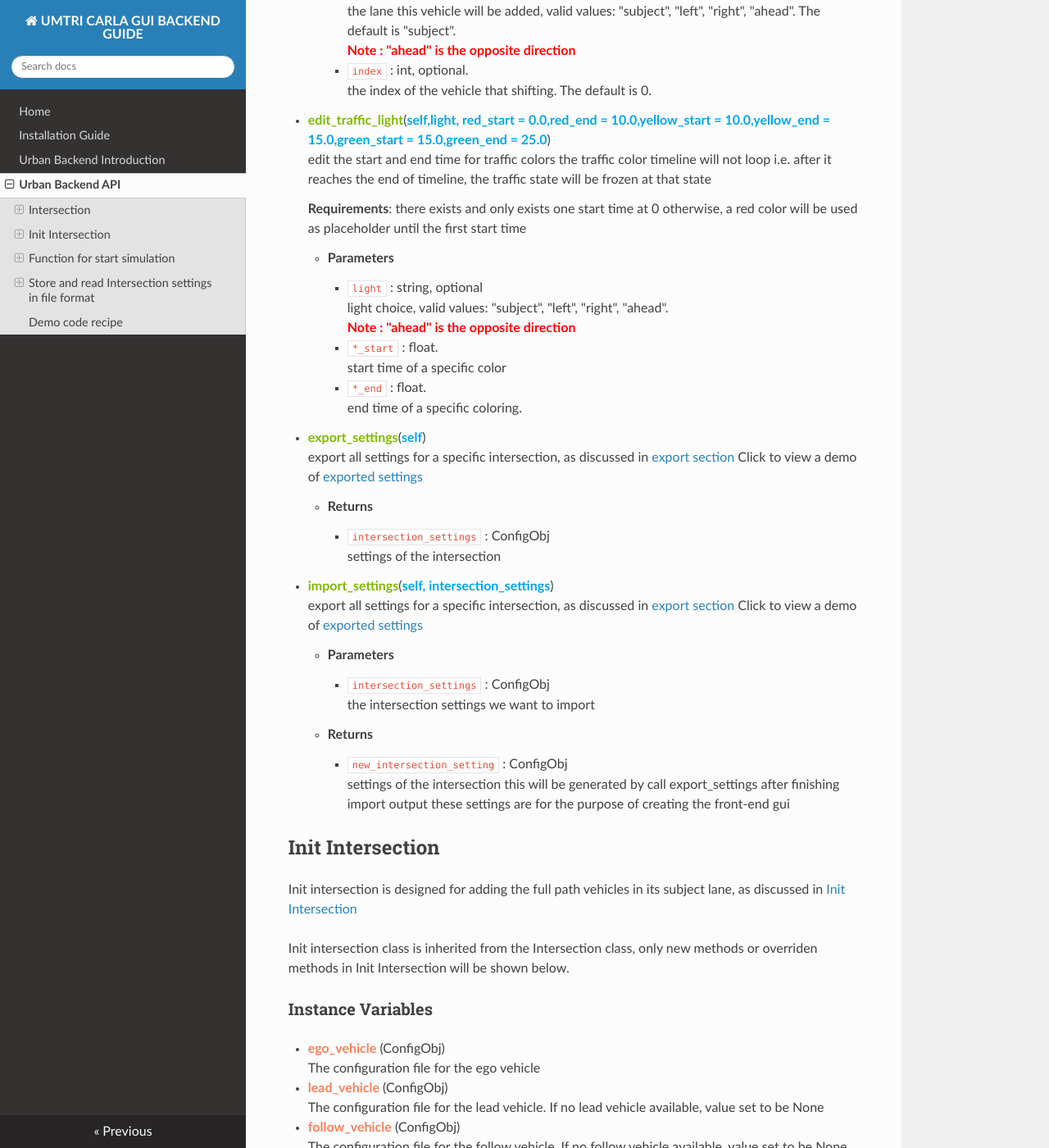
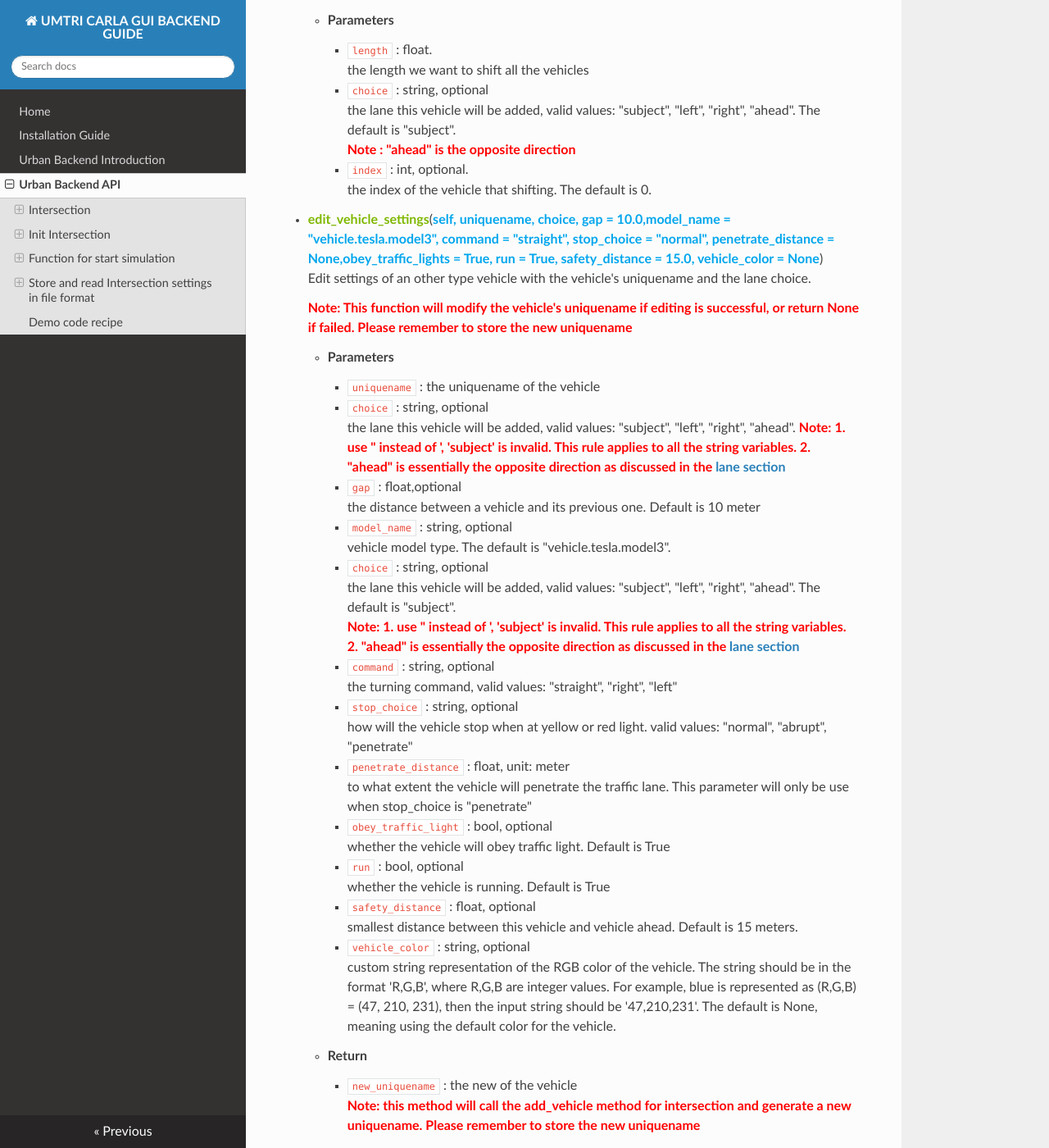
Before and after one commit to CenturyLiu/Carla-GUI, an MkDocs documentation site: the page built from Docs/urban_backend_api.md, in a window 1280 px wide and 1400 px high, scrolled down 2032 px. Shown: the whole window at 82% size. Built offline with MkDocs 1.6.1, drawn with Linux system fonts in a browser that asks for light colours; nearby versions of some CDN libraries; some of the changed text lies outside the part shown.

Commit message:
docs: update introduction to color and edit func

```diff
--- a/Docs/urban_backend_api.md
+++ b/Docs/urban_backend_api.md
@@ -25,7 +25,7 @@ The Intersection class defines a **normal intersection** as is discussed in [urb
 
 ### Method
 
-- **<font color="#7fb800">add_vehicle</font>**(<font color="#00a6ed">**self, gap = 10.0, model_name = "vehicle.tesla.model3", choice = "subject", command = "straight", stop_choice = "normal", penetrate_distance = None,obey_traffic_lights = True, run = True, safety_distance = 15.0**</font>)
+- **<font color="#7fb800">add_vehicle</font>**(<font color="#00a6ed">**self, gap = 10.0, model_name = "vehicle.tesla.model3", choice = "subject", command = "straight", stop_choice = "normal", penetrate_distance = None,obey_traffic_lights = True, run = True, safety_distance = 15.0, vehicle_color = None**</font>)
    Add a vehicle to a chosen lane, as is discussed in the [lane section](urban_backend_introduction.md#lane) and the [vehicle section](urban_backend_introduction.md#vehicle)
 
     - **Parameters**
@@ -59,6 +59,8 @@ The Intersection class defines a **normal intersection** as is discussed in [urb
         - `safety_distance` : float, optional
             smallest distance between this vehicle and vehicle ahead. Default is 15 meters.
 
+        - `vehicle_color` : string, optional
+            custom string representation of the RGB color of the vehicle. The string should be in the format 'R,G,B', where R,G,B are integer values. For example, blue is represented as (R,G,B) = (47, 210, 231), then the input string should be '47,210,231'. The default is None, meaning using the default color for the vehicle.
 
     - **Return**
         - `uniquename` : the uniquename of the vehicle
@@ -81,6 +83,55 @@ The Intersection class defines a **normal intersection** as is discussed in [urb
 
         - `index` : int, optional.
         the index of the vehicle that shifting. The default is 0.
+
+
+- **<font color="#7fb800">edit_vehicle_settings</font>**(<font color="#00a6ed">**self, uniquename, choice, gap = 10.0,model_name = "vehicle.tesla.model3", command = "straight", stop_choice = "normal", penetrate_distance = None,obey_traffic_lights = True, run = True, safety_distance = 15.0, vehicle_color = None**</font>)
+   Edit settings of an other type vehicle with the vehicle's uniquename and the lane choice.
+
+    <font color="#ff0000">**Note: This function will modify the vehicle's uniquename if editing is successful, or return None if failed. Please remember to store the new uniquename**</font>
+
+    - **Parameters**
+        - `uniquename` : the uniquename of the vehicle
+        - `choice` : string, optional
+            the lane this vehicle will be added, valid values: "subject", "left", "right", "ahead".
+<font color="#ff0000"> **Note: 1. use " instead of ', 'subject' is invalid. This rule applies to all the string variables.  2. "ahead" is essentially the opposite direction as discussed in the [lane section](urban_backend_introduction.md#lane)**</font>
+
+        - `gap`  : float,optional
+            the distance between a vehicle and its previous one. Default is 10 meter
+        - `model_name` : string, optional
+            vehicle model type. The default is "vehicle.tesla.model3".
+
+        - `choice` : string, optional
+            the lane this vehicle will be added, valid values: "subject", "left", "right", "ahead". The default is "subject".
+<font color="#ff0000"> **Note: 1. use " instead of ', 'subject' is invalid. This rule applies to all the string variables.  2. "ahead" is essentially the opposite direction as discussed in the [lane section](urban_backend_introduction.md#lane)**</font>
+
+
+        - `command` : string, optional
+            the turning command, valid values: "straight", "right", "left"
+
+
+        - `stop_choice` : string, optional
+            how will the vehicle stop when at yellow or red light. valid values: "normal", "abrupt", "penetrate"
+
+
+        - `penetrate_distance` : float, unit: meter
+            to what extent the vehicle will penetrate the traffic lane. This parameter will only be use when stop_choice is "penetrate"
+
+        - `obey_traffic_light` : bool, optional
+            whether the vehicle will obey traffic light. Default is True
+
+        - `run` : bool, optional
+            whether the vehicle is running. Default is True
+
+        - `safety_distance` : float, optional
+            smallest distance between this vehicle and vehicle ahead. Default is 15 meters.
+
+        - `vehicle_color` : string, optional
+            custom string representation of the RGB color of the vehicle. The string should be in the format 'R,G,B', where R,G,B are integer values. For example, blue is represented as (R,G,B) = (47, 210, 231), then the input string should be '47,210,231'. The default is None, meaning using the default color for the vehicle.
+
+    - **Return**
+        - `new_uniquename` : the new of the vehicle
+<font color="#ff0000">**Note: this method will call the add_vehicle method for intersection and generate a new uniquename. Please remember to store the new uniquename**</font>
 
 
 
@@ -147,7 +198,7 @@ Init intersection class is inherited from the Intersection class, only new metho
     The list of traffic lights along the full navigation path.
 ### Methods
 
-- **<font color="#7fb800">add_ego_vehicle</font>**(<font color="#00a6ed">**self, gap = 10.0,model_name = "vehicle.tesla.model3", stop_choice = "abrupt", penetrate_distance = None, obey_traffic_lights = True, run = True, safety_distance = 0.0**</font>)
+- **<font color="#7fb800">add_ego_vehicle</font>**(<font color="#00a6ed">**self, gap = 10.0,model_name = "vehicle.tesla.model3", stop_choice = "abrupt", penetrate_distance = None, obey_traffic_lights = True, run = True, safety_distance = 0.0, vehicle_color = None**</font>)
     add the ego vehicle to the intersection
     - **Parameters**
         - `gap`  : float,optional
@@ -171,11 +222,13 @@ Init intersection class is inherited from the Intersection class, only new metho
         - `safety_distance` : float, optional
             smallest distance between this vehicle and vehicle ahead. Default is 0.0 meters, means ego vehicle is highly likely to collide into other vehicles.
 
+        - `vehicle_color` : string, optional
+            custom string representation of the RGB color of the vehicle. The string should be in the format 'R,G,B', where R,G,B are integer values. For example, blue is represented as (R,G,B) = (47, 210, 231), then the input string should be '47,210,231'. The default is None, meaning using the default color for the vehicle.
 
     - **Return**
         - `uniquename` : the uniquename of the ego vehicle
 
-- **<font color="#7fb800">add_lead_vehicle</font>**(<font color="#00a6ed">**self, lead_distance, gap = 10.0,model_name = "vehicle.tesla.model3", stop_choice = "abrupt", penetrate_distance = None, obey_traffic_lights = True, run = True, safety_distance = 0.0**</font>)
+- **<font color="#7fb800">add_lead_vehicle</font>**(<font color="#00a6ed">**self, lead_distance, gap = 10.0,model_name = "vehicle.tesla.model3", stop_choice = "abrupt", penetrate_distance = None, obey_traffic_lights = True, run = True, safety_distance = 0.0, vehicle_color = None**</font>)
     add the ego vehicle to the intersection
     - **Parameters**
         - `lead_distance` : float,
@@ -206,11 +259,13 @@ Init intersection class is inherited from the Intersection class, only new metho
         - `safety_distance` : float, optional
             smallest distance between this vehicle and vehicle ahead. Default is 0.0 meters, means ego vehicle is highly likely to collide into other vehicles.
 
+        - `vehicle_color` : string, optional
+            custom string representation of the RGB color of the vehicle. The string should be in the format 'R,G,B', where R,G,B are integer values. For example, blue is represented as (R,G,B) = (47, 210, 231), then the input string should be '47,210,231'. The default is None, meaning using the default color for the vehicle.
 
     - **Return**
         - `uniquename` : the uniquename of the lead vehicle
 
-- **<font color="#7fb800">add_follow_vehicle</font>**(<font color="#00a6ed">**self, follow_distance, gap = 10.0,model_name = "vehicle.tesla.model3", stop_choice = "abrupt", penetrate_distance = None, obey_traffic_lights = True, run = True, safety_distance = 0.0**</font>)
+- **<font color="#7fb800">add_follow_vehicle</font>**(<font color="#00a6ed">**self, follow_distance, gap = 10.0,model_name = "vehicle.tesla.model3", stop_choice = "abrupt", penetrate_distance = None, obey_traffic_lights = True, run = True, safety_distance = 0.0, vehicle_color = None**</font>)
     add the ego vehicle to the intersection
     - **Parameters**
         - `follow_distance` : float,
@@ -241,6 +296,8 @@ Init intersection class is inherited from the Intersection class, only new metho
         - `safety_distance` : float, optional
             smallest distance between this vehicle and vehicle ahead. Default is 0.0 meters, means ego vehicle is highly likely to collide into other vehicles.
 
+        - `vehicle_color` : string, optional
+            custom string representation of the RGB color of the vehicle. The string should be in the format 'R,G,B', where R,G,B are integer values. For example, blue is represented as (R,G,B) = (47, 210, 231), then the input string should be '47,210,231'. The default is None, meaning using the default color for the vehicle.
 
     - **Return**
         - `uniquename` : the uniquename of the follow vehicle
@@ -409,13 +466,18 @@ Here is an example of the whole work flow of creating an urban simulation. This
 			# these should be done with the help of the front end gui
 			init_intersection = intersection_list[0]
 			normal_intersections = intersection_list[1:]
-			init_intersection.add_ego_vehicle(safety_distance = 15.0, stop_choice = "abrupt")
+			init_intersection.add_ego_vehicle(safety_distance = 15.0, stop_choice = "abrupt", vehicle_color = '255,255,255')
 			init_intersection.add_follow_vehicle(follow_distance = 20.0, stop_choice = "penetrate", penetrate_distance = 2.0)
 			init_intersection.add_lead_vehicle(lead_distance = 20.0, stop_choice = "abrupt")
-			init_intersection.add_vehicle(choice = "left", stop_choice = "abrupt")
+			init_intersection.add_vehicle(choice = "left", stop_choice = "abrupt", vehicle_color = '255,255,255')
 			init_intersection.add_vehicle(choice = "right",command="left")
-			init_intersection.add_vehicle(choice = "ahead",command="left")
-			init_intersection.add_vehicle(choice = "ahead",command = "right")
+
+			# test edit settings
+			name1 = init_intersection.add_vehicle(choice = "ahead",command="left")
+			name2 = init_intersection.add_vehicle(choice = "ahead",command = "right")
+
+			init_intersection.edit_vehicle_settings(name1, choice = "ahead", vehicle_color = '128,128,128')
+			init_intersection.edit_vehicle_settings(name2, choice = "ahead", gap = 15.0, vehicle_color = '128,128,128')
 			init_intersection.edit_traffic_light("subject")
 			init_intersection.edit_traffic_light("left",red_start = 40.0,red_end = 60.0,yellow_start=30.0,yellow_end=40.0,green_start=0.0,green_end = 30.0)
 			init_intersection.edit_traffic_light("right",red_start = 0.0,red_end = 10.0,yellow_start=10.0,yellow_end=20.0,green_start=20.0,green_end = 40.0)
```
Also changed, not shown: other parts of Docs/urban_backend_api.md (+2 -1 lines).
